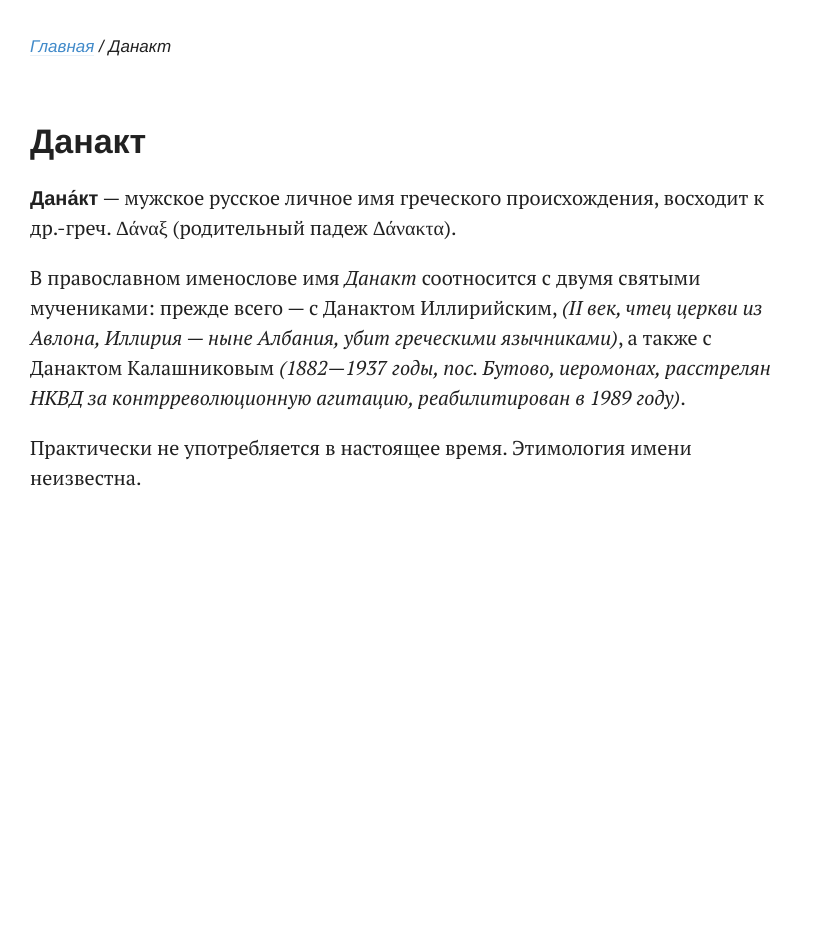
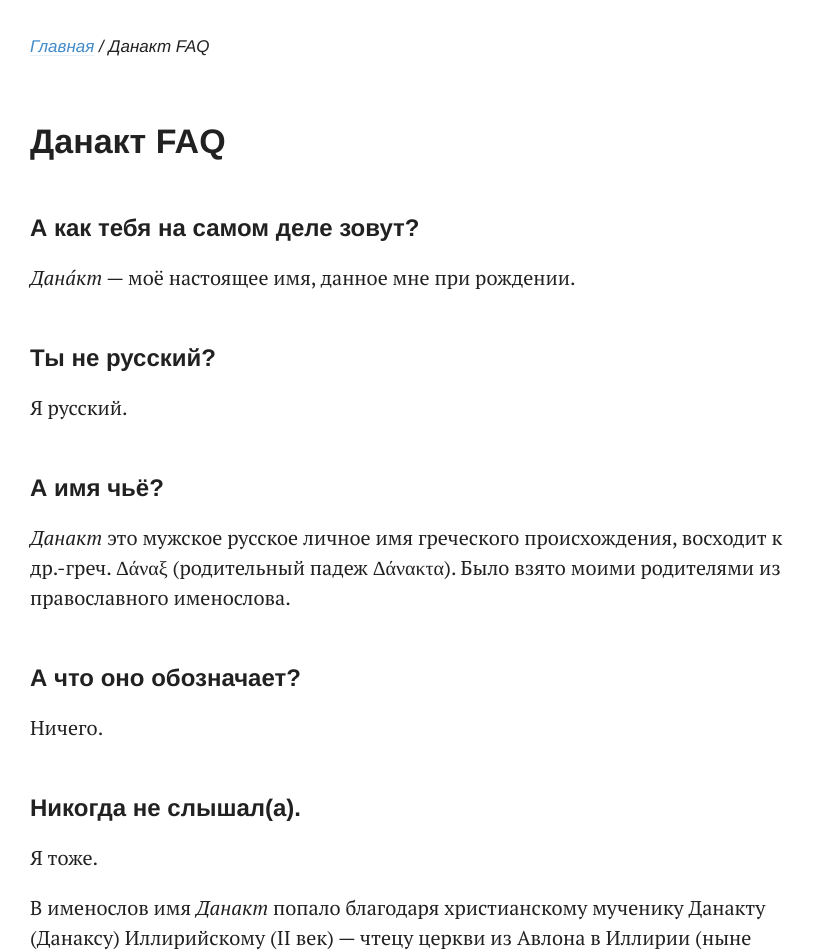
Before and after one commit to danakt/danakt.github.io, a Next.js app: page /danakt in a window 1280 px wide. Shown: the top 952 px of the page, without its empty margins (0-816 px from the left). Before the commit the page ends 800 px from the top, so only its background shows below. Built offline with nearby package versions, Linux system fonts and the light colour scheme.

Commit message:
Danakt faq

```diff
--- a/components/GlobalStyles.tsx
+++ b/components/GlobalStyles.tsx
@@ -147,7 +147,7 @@ export const GlobalStyles = createGlobalStyle`
     font-size: 24px;
     line-height: 1.25;
     font-weight: 700;
-    margin: 70px 0 0;
+    margin: 50px 0 0;
 
     @media (max-width: 590px) {
       font-size: 17px;
--- a/components/Page.tsx
+++ b/components/Page.tsx
@@ -6,7 +6,7 @@ import { GlobalStyles } from './GlobalStyles';
 import styled from 'styled-components';
 
 const Body = styled.div`
-  padding: 30px 0;
+  padding: 30px 0 100px;
 `;
 
 const Wrapper = styled.div`
--- a/pages/danakt.tsx
+++ b/pages/danakt.tsx
@@ -1,25 +1,35 @@
 import { Page } from '../components/Page';
 
 export default () => (
-  <Page title="Данакт">
-    <h1>Данакт</h1>
+  <Page title="Данакт FAQ">
+    <h1>Данакт FAQ</h1>
+
+    <h2>А как тебя на самом деле зовут?</h2>
+    <p>
+      <em>Дана́кт</em> — моё настоящее имя, данное мне при рождении.
+    </p>
+
+    <h2>Ты не русский?</h2>
+    <p>Я русский.</p>
+
+    <h2>А имя чьё?</h2>
+    <p>
+      <em>Данакт</em> это мужское русское личное имя греческого происхождения, восходит к др.-греч. Δάναξ (родительный
+      падеж Δάνακτα). Было взято моими родителями из православного именослова.
+    </p>
+
+    <h2>А что оно обозначает?</h2>
+    <p>Ничего.</p>
+
+    <h2>Никогда не слышал(а).</h2>
+    <p>Я тоже.</p>
 
     <p>
-      <strong>Дана́кт</strong> — мужское русское личное имя греческого происхождения, восходит к др.-греч. Δάναξ
-      (родительный падеж Δάνακτα).
+      В именослов имя <em>Данакт</em> попало благодаря христианскому мученику Данакту (Данаксу) Иллирийскому (II век) —
+      чтецу церкви из Авлона в Иллирии (ныне Влёра, Албания), который был убит язычниками за отказ принести жертву
+      Дионису.
     </p>
 
-    <p>
-      В православном именослове имя <em>Данакт</em> соотносится с двумя святыми мучениками: прежде всего — с Данактом
-      Иллирийским, <em>(II век, чтец церкви из Авлона, Иллирия — ныне Албания, убит греческими язычниками)</em>, а также
-      с Данактом Калашниковым{' '}
-      <em>
-        (1882—1937 годы, пос. Бутово, иеромонах, расстрелян НКВД за контрреволюционную агитацию, реабилитирован в 1989
-        году)
-      </em>
-      .
-    </p>
-
-    <p>Практически не употребляется в настоящее время. Этимология имени неизвестна.</p>
+    <p>Практически не употребляется в настоящее время.</p>
   </Page>
 );
--- a/pages/index.tsx
+++ b/pages/index.tsx
@@ -33,7 +33,11 @@ export default () => {
 
       <WithAside aside={<Me />}>
         <p>
-          Меня зовут <a href="/danakt">Данакт</a>, я программист ВКонтакте.
+          Меня зовут{' '}
+          <a href="/danakt" title="Данакт FAQ">
+            Данакт
+          </a>
+          , я программист ВКонтакте.
         </p>
       </WithAside>
 
```
